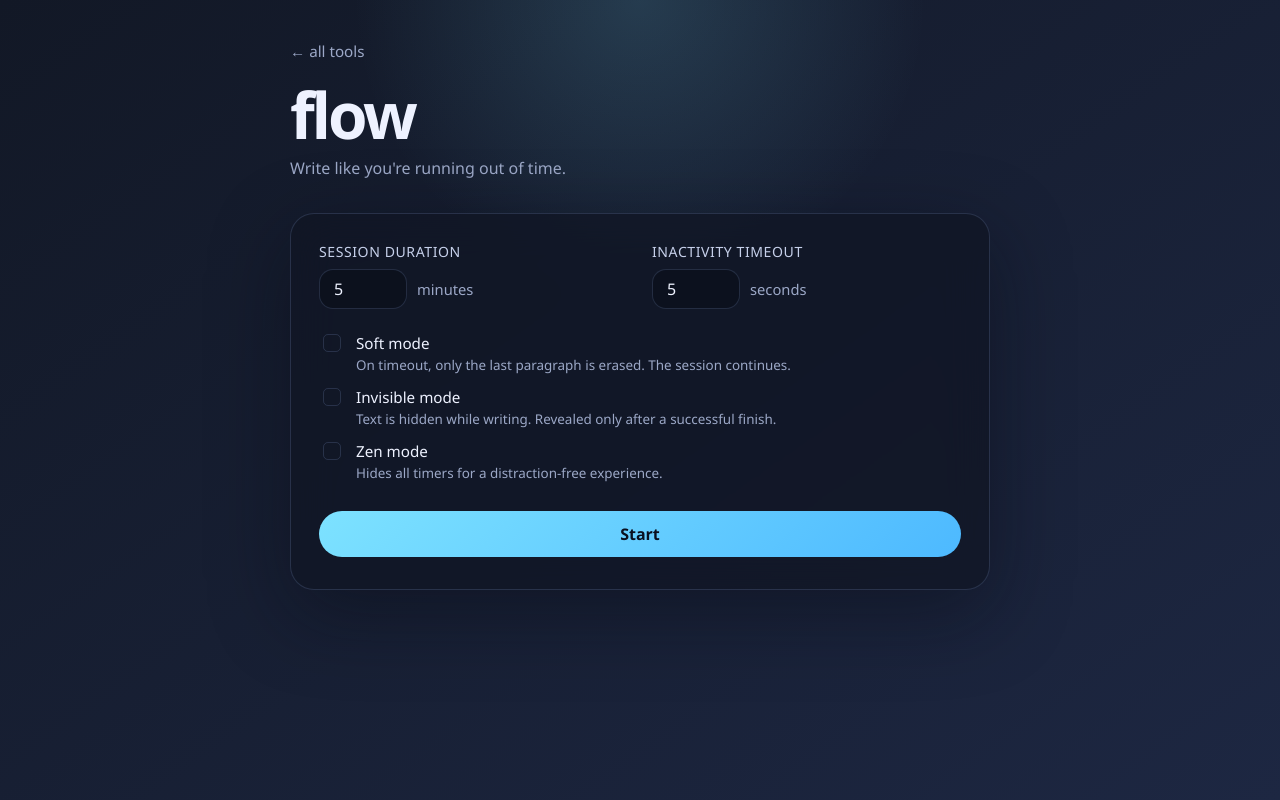
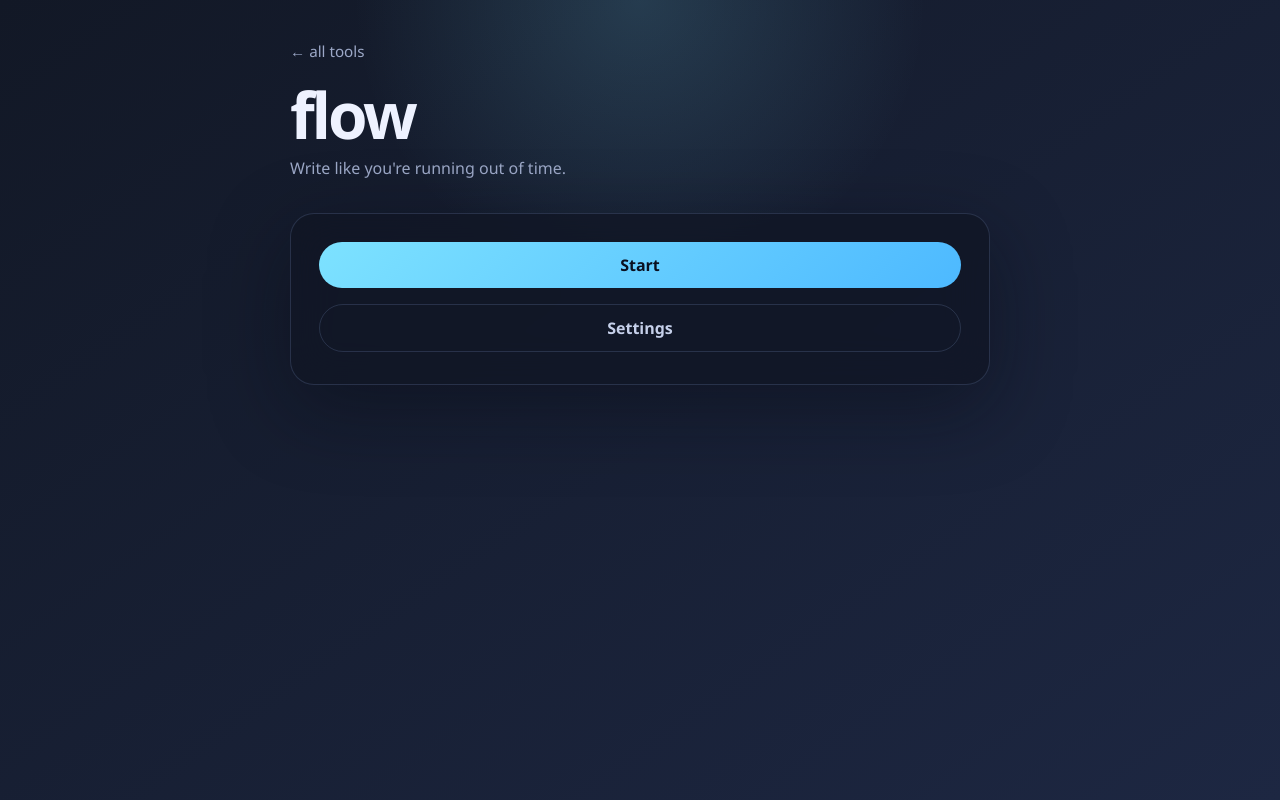
Before and after one commit to expectfun/vibetools, a plain HTML site: page flow.html in a window 1280 px wide. Drawn offline with Linux system fonts and the light colour scheme.

Commit message:
Hide flow settings behind collapsible details
Let users see only Start and Settings first, while keeping the configuration easily accessible.

Made-with: Cursor

```diff
--- a/flow.html
+++ b/flow.html
@@ -156,6 +156,33 @@
         .settings-grid {
           grid-template-columns: 1fr;
         }
+      }
+
+      /* ------------------------------------------------------------------ */
+      /* Settings collapsible                                              */
+      /* ------------------------------------------------------------------ */
+
+      .settings-details {
+        margin-top: 16px;
+      }
+
+      .settings-details summary {
+        list-style: none;
+        width: 100%;
+        cursor: pointer;
+      }
+
+      .settings-details summary::-webkit-details-marker {
+        display: none;
+      }
+
+      .settings-details summary:focus-visible {
+        outline: 1px solid rgba(125, 226, 255, 0.45);
+        outline-offset: 3px;
+      }
+
+      .settings-details[open] summary {
+        margin-bottom: 18px;
       }
 
       .setting-row {
@@ -492,7 +519,12 @@
         </section>
 
         <div class="panel">
-          <div class="settings-grid">
+          <button class="btn btn-primary" id="btn-start" style="width:100%">Start</button>
+
+          <details class="settings-details">
+            <summary class="btn btn-secondary">Settings</summary>
+
+            <div class="settings-grid">
             <!-- Session duration -->
             <div class="setting-row">
               <label class="setting-label" for="input-duration">Session duration</label>
@@ -553,7 +585,7 @@
             </label>
           </div>
 
-          <button class="btn btn-primary" id="btn-start" style="width:100%">Start</button>
+          </details>
         </div>
       </main>
     </div>
```
